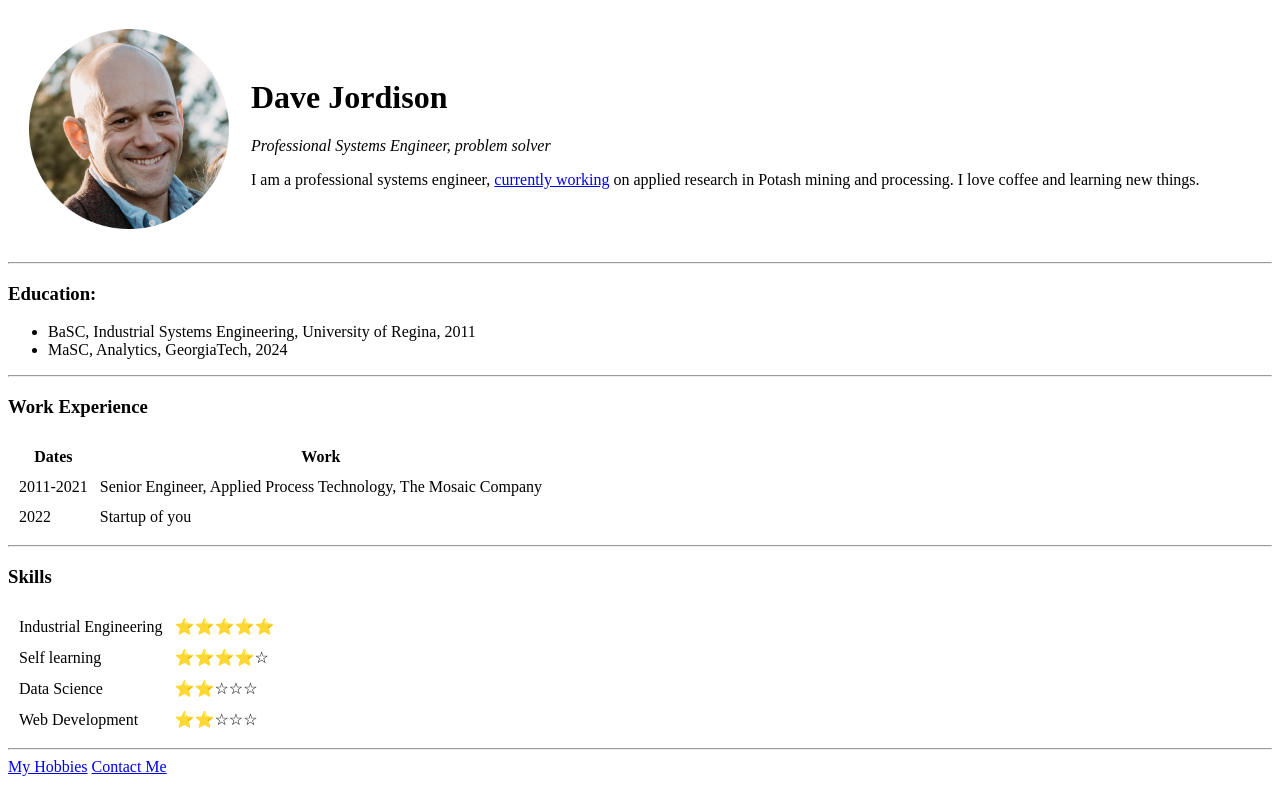
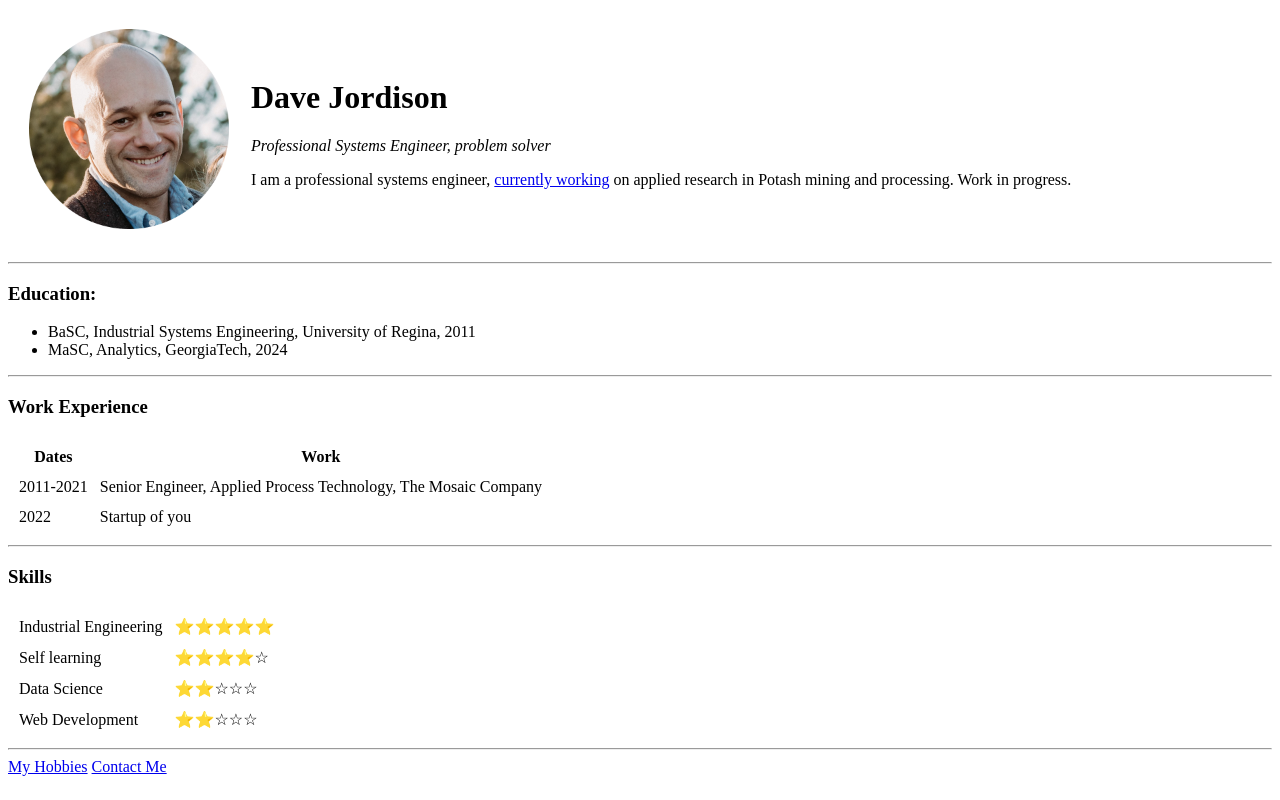
Before and after one commit to djordison/Udemy-Full-Stack-Developer-Bootcamp, a plain HTML site: page Web Development Projects/HTML - Personal Site/Index.html in a window 1280 px wide. Drawn offline with Linux system fonts and the light colour scheme.

Commit message:
Adding to hobbies page
Adding to hobbies page

```diff
--- a/Web Development Projects/HTML - Personal Site/Index.html
+++ b/Web Development Projects/HTML - Personal Site/Index.html
@@ -16,7 +16,7 @@
         <h1>Dave Jordison</h1>
         <p><em>Professional Systems Engineer, problem solver</em></p>
         <p>I am a professional systems engineer, <a href="https://www.linkedin.com/in/david-jordison-53369a11/"> currently working</a> on applied research
-          in Potash mining and processing</a>. I love coffee and learning new things.</p>
+          in Potash mining and processing</a>. Work in progress.</p>
       </td>
     </tr>
   </table>
```
Also changed, not shown: Web Development Projects/HTML - Personal Site/hobbies.html (+2 -0 lines).
